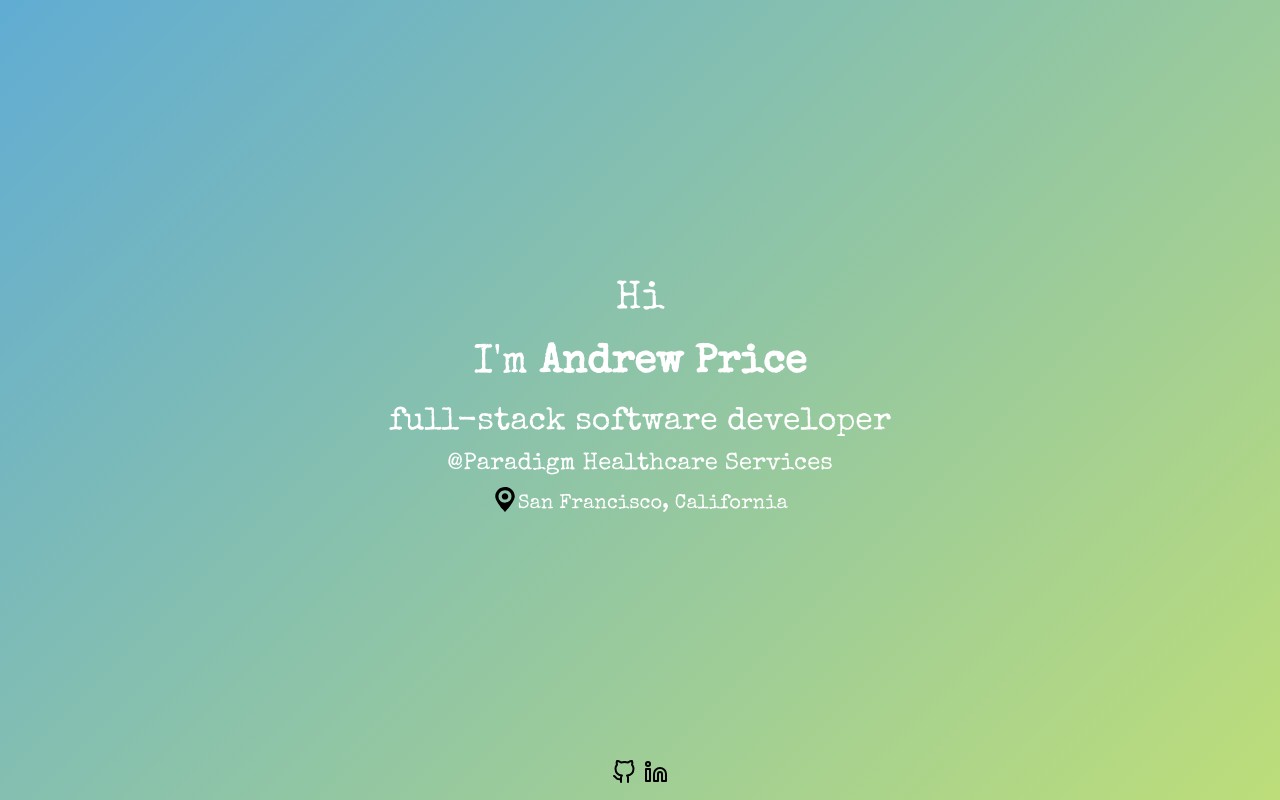
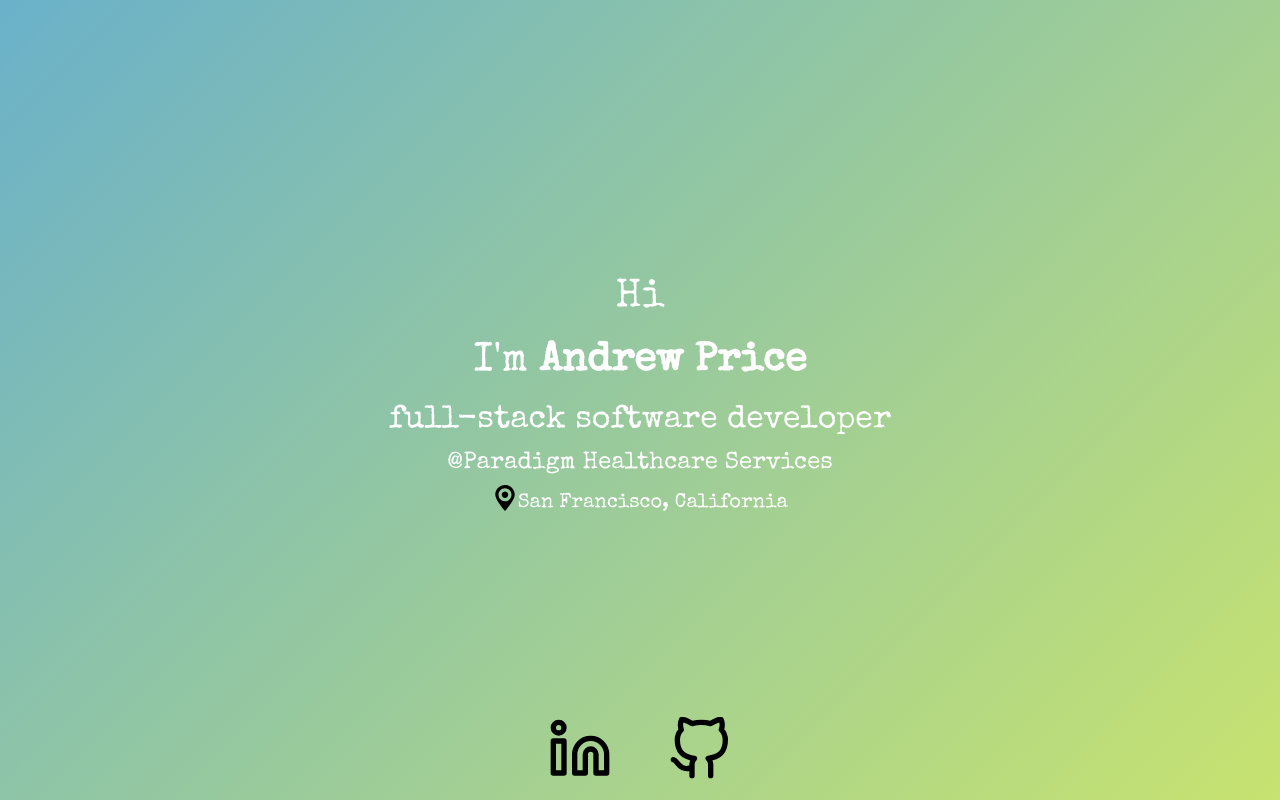
Before and after one commit to andrewjprice/andrewjprice.github.io, a plain HTML site: page index.html in a window 1280 px wide. Drawn offline with nearby package versions, Linux system fonts and the light colour scheme.

Commit message:
Minor style changes

```diff
--- a/index.css
+++ b/index.css
@@ -8,17 +8,21 @@
 }
 
 body {
+    position: relative;
+    height: 100%;
     width: 100%;
-    height: 100vh;
     color: #fff;
     background: linear-gradient(-45deg,#fcff3c, #439cf0, #fcff3c);
     background-size: 400% 400%;
-    position: relative;
-    animation: change 12s ease-in-out infinite;
+    animation: change 10s ease-in-out infinite;
+}
+
+.container {
+    height: calc(100vh - 3px);
 }
 
 .section {
-    height: 100vh;
+    min-height: 100%;
 }
 
 .pin {
@@ -26,8 +30,12 @@ body {
     margin-bottom: 12px;
 }
 
-.w-4 {
-    width: 4rem;
+.w-15 {
+    width: 15rem;
+}
+
+.icon {
+    height: 4rem;
 }
 
 @keyframes change {
--- a/index.html
+++ b/index.html
@@ -23,9 +23,9 @@
                 <h5 class="inline-block align-self-end">San Francisco, California</h5>
             </div>
 
-            <div class="d-flex flex-row justify-content-between position-absolute mb-3 fixed-bottom w-4">
-              <a href="https://github.com/andrewjprice"><img src="github.svg" alt="github"></a>
-              <a href="https://www.linkedin.com/in/andrewjosephprice/"><img src="linkedin.svg" alt="linkedin"></a>
+            <div class="d-flex flex-row justify-content-between position-absolute fixed-bottom w-15 mb-3">
+              <a href="https://www.linkedin.com/in/andrewjosephprice/" target="_blank"><img src="linkedin.svg" alt="linkedin" class="icon"></a>
+              <a href="https://github.com/andrewjprice" target="_blank"><img src="github.svg" alt="github" class="icon"></a>
             </div>
         </div>
       </div>
```
